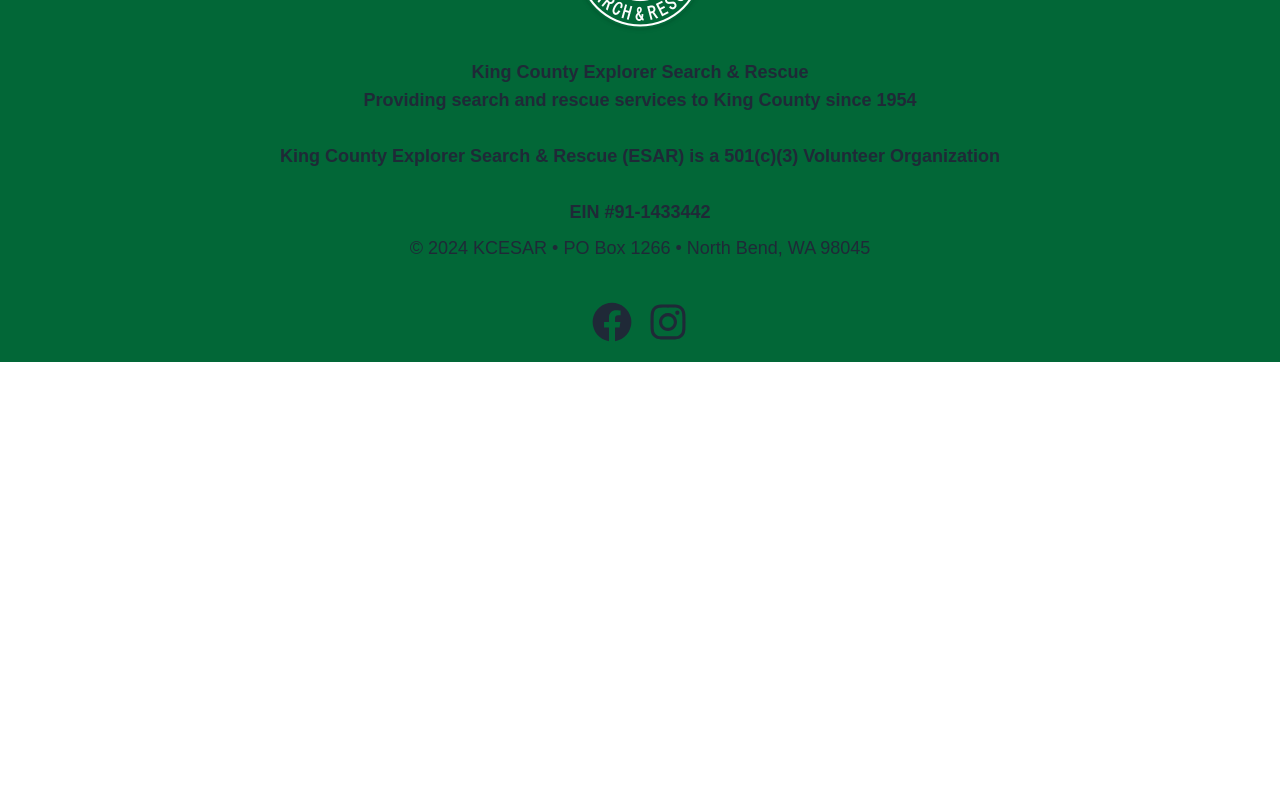
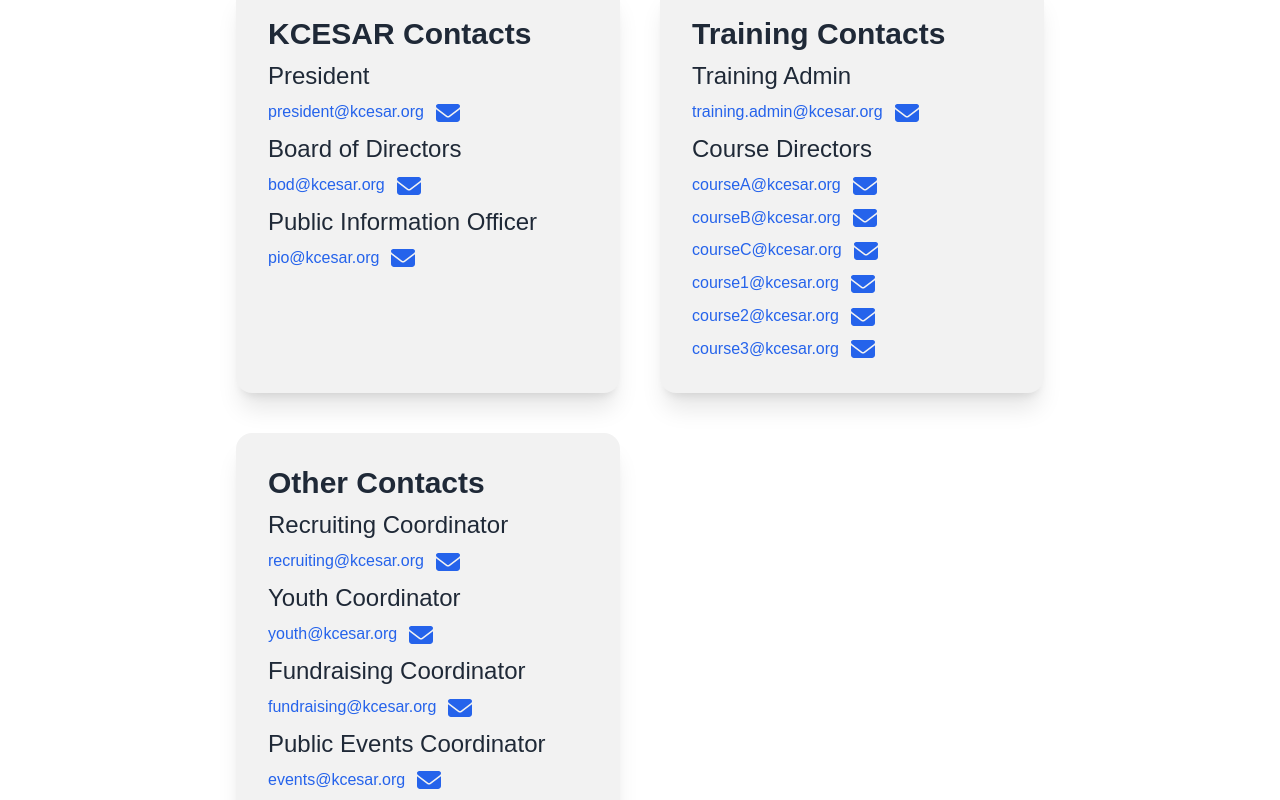
Before and after one commit to michaelpeterswa/kcesar-2024-website, a Next.js app: page /contact-us in a window 1280 px wide. Shown: the part 700-1500 px from the top of the page. Before the commit the page ends 1062 px from the top, so only its background shows below. Built offline with nearby package versions, Linux system fonts and the light colour scheme; a web font is replaced by a local one.

Commit message:
fix: follow up fixes

```diff
--- a/app/contact-us/page.tsx
+++ b/app/contact-us/page.tsx
@@ -1,6 +1,7 @@
 import Banner from "@/components/banner/banner";
 import BasicLayout from "@/components/layout/basiclayout";
-import { Subtitle } from "@/components/text/subtitle";
+import Link from "next/link";
+import { FaEnvelope } from "react-icons/fa6";
 
 export default async function ContactUs() {
   let pageTitle = "Contact Us";
@@ -11,7 +12,139 @@
         location="/kcesar/2.jpg"
         alt="Rescuers walking up a snowy trail"
       />
-      <Subtitle content={pageTitle} />
+      <div className="flex flex-col text-center justify-center pb-5">
+        <h2 className="pb-5">Reporting an emergency?</h2>
+        <h1 className="text-red-600">Call 911</h1>
+        <p className="pt-5">
+          King County Search & Rescue Resources must be requested by the King
+          County Sheriff&apos;s Office SAR Coordinator.
+        </p>
+      </div>
+      <div className="divider"></div>
+      <div className="grid lg:grid-cols-2 grid-cols-1 gap-10 px-10 mt-10">
+        <div className="card bg-base-200 w-96 shadow-xl">
+          <div className="card-body">
+            <h2 className="card-title text-3xl">KCESAR Contacts</h2>
+            <h3>President</h3>
+            <Link
+              href={`mailto:president@kcesar.org`}
+              className="text-blue-600 hover:text-blue-400"
+            >
+              president@kcesar.org
+              <FaEnvelope className="h-6 w-6 inline-block ml-3" />
+            </Link>
+            <h3>Board of Directors</h3>
+            <Link
+              href={`mailto:bod@kcesar.org`}
+              className="text-blue-600 hover:text-blue-400"
+            >
+              bod@kcesar.org
+              <FaEnvelope className="h-6 w-6 inline-block ml-3" />
+            </Link>
+            <h3>Public Information Officer</h3>
+            <Link
+              href={`mailto:pio@kcesar.org`}
+              className="text-blue-600 hover:text-blue-400"
+            >
+              pio@kcesar.org
+              <FaEnvelope className="h-6 w-6 inline-block ml-3" />
+            </Link>
+          </div>
+        </div>
+        <div className="card bg-base-200 w-96 shadow-xl">
+          <div className="card-body">
+            <h2 className="card-title text-3xl">Training Contacts</h2>
+            <h3>Training Admin</h3>
+            <Link
+              href={`mailto:training.admin@kcesar.org`}
+              className="text-blue-600 hover:text-blue-400"
+            >
+              training.admin@kcesar.org
+              <FaEnvelope className="h-6 w-6 inline-block ml-3" />
+            </Link>
+            <h3>Course Directors</h3>
+            <Link
+              href={`mailto:courseA@kcesar.org`}
+              className="text-blue-600 hover:text-blue-400"
+            >
+              courseA@kcesar.org
+              <FaEnvelope className="h-6 w-6 inline-block ml-3" />
+            </Link>
+            <Link
+              href={`mailto:courseB@kcesar.org`}
+              className="text-blue-600 hover:text-blue-400"
+            >
+              courseB@kcesar.org
+              <FaEnvelope className="h-6 w-6 inline-block ml-3" />
+            </Link>
+            <Link
+              href={`mailto:courseC@kcesar.org`}
+              className="text-blue-600 hover:text-blue-400"
+            >
+              courseC@kcesar.org
+              <FaEnvelope className="h-6 w-6 inline-block ml-3" />
+            </Link>
+            <Link
+              href={`mailto:course1@kcesar.org`}
+              className="text-blue-600 hover:text-blue-400"
+            >
+              course1@kcesar.org
+              <FaEnvelope className="h-6 w-6 inline-block ml-3" />
+            </Link>
+            <Link
+              href={`mailto:course2@kcesar.org`}
+              className="text-blue-600 hover:text-blue-400"
+            >
+              course2@kcesar.org
+              <FaEnvelope className="h-6 w-6 inline-block ml-3" />
+            </Link>
+            <Link
+              href={`mailto:course3@kcesar.org`}
+              className="text-blue-600 hover:text-blue-400"
+            >
+              course3@kcesar.org
+              <FaEnvelope className="h-6 w-6 inline-block ml-3" />
+            </Link>
+          </div>
+        </div>
+        <div className="card bg-base-200 w-96 shadow-xl">
+          <div className="card-body">
+            <h2 className="card-title text-3xl">Other Contacts</h2>
+            <h3>Recruiting Coordinator</h3>
+            <Link
+              href={`mailto:recruiting@kcesar.org`}
+              className="text-blue-600 hover:text-blue-400"
+            >
+              recruiting@kcesar.org
+              <FaEnvelope className="h-6 w-6 inline-block ml-3" />
+            </Link>
+            <h3>Youth Coordinator</h3>
+            <Link
+              href={`mailto:youth@kcesar.org`}
+              className="text-blue-600 hover:text-blue-400"
+            >
+              youth@kcesar.org
+              <FaEnvelope className="h-6 w-6 inline-block ml-3" />
+            </Link>
+            <h3>Fundraising Coordinator</h3>
+            <Link
+              href={`mailto:fundraising@kcesar.org`}
+              className="text-blue-600 hover:text-blue-400"
+            >
+              fundraising@kcesar.org
+              <FaEnvelope className="h-6 w-6 inline-block ml-3" />
+            </Link>
+            <h3>Public Events Coordinator</h3>
+            <Link
+              href={`mailto:events@kcesar.org`}
+              className="text-blue-600 hover:text-blue-400"
+            >
+              events@kcesar.org
+              <FaEnvelope className="h-6 w-6 inline-block ml-3" />
+            </Link>
+          </div>
+        </div>
+      </div>
     </BasicLayout>
   );
 }
--- a/components/navbar/drawer.tsx
+++ b/components/navbar/drawer.tsx
@@ -41,13 +41,18 @@
             </Link>
           </li>
           <li className="hover:bg-esar-green hover:text-white rounded-xl">
+            <Link href="/donate" onClick={onLinkClick}>
+              <h3>Donate</h3>
+            </Link>
+          </li>
+          <li className="hover:bg-esar-green hover:text-white rounded-xl">
             <Link href="/join-us" onClick={onLinkClick}>
               <h3>Join Us</h3>
             </Link>
           </li>
           <li className="hover:bg-esar-green hover:text-white rounded-xl">
             <Link href="/about" onClick={onLinkClick}>
-              <h3>About</h3>
+              <h3>About Us</h3>
             </Link>
           </li>
           <li className="hover:bg-esar-green hover:text-white rounded-xl">
@@ -60,11 +65,7 @@
               <h3>Contact Us</h3>
             </Link>
           </li>
-          <li className="hover:bg-esar-green hover:text-white rounded-xl">
-            <Link href="/donate" onClick={onLinkClick}>
-              <h3>Donate</h3>
-            </Link>
-          </li>
+
           <li className="flex-grow pointer-events-none bg-inherit" />
           <li className="pointer-events-none">
             <div className="flex justify-center items-center p-4">
--- a/components/navbar/links.tsx
+++ b/components/navbar/links.tsx
@@ -1,5 +1,4 @@
 import Link from "next/link";
-import { FaAngleDown } from "react-icons/fa";
 
 export default function Links() {
   return (
@@ -12,23 +11,10 @@
           <Link href="/about">About Us</Link>
         </li>
         <li className="px-1">
-          <div className="dropdown dropdown-bottom">
-            <div tabIndex={0} role="button" className="flex justify-between">
-              Other
-              <FaAngleDown className="ml-3" />
-            </div>
-            <ul
-              tabIndex={0}
-              className="dropdown-content menu bg-base-100 rounded-box z-[1] w-52 p-2 shadow"
-            >
-              <li>
-                <Link href="/truck">New Truck</Link>
-              </li>
-              <li>
-                <Link href="/contact-us">Contact Us</Link>
-              </li>
-            </ul>
-          </div>
+          <Link href="/truck">New Truck</Link>
+        </li>
+        <li className="px-1">
+          <Link href="/contact-us">Contact Us</Link>
         </li>
       </ul>
     </div>
```
